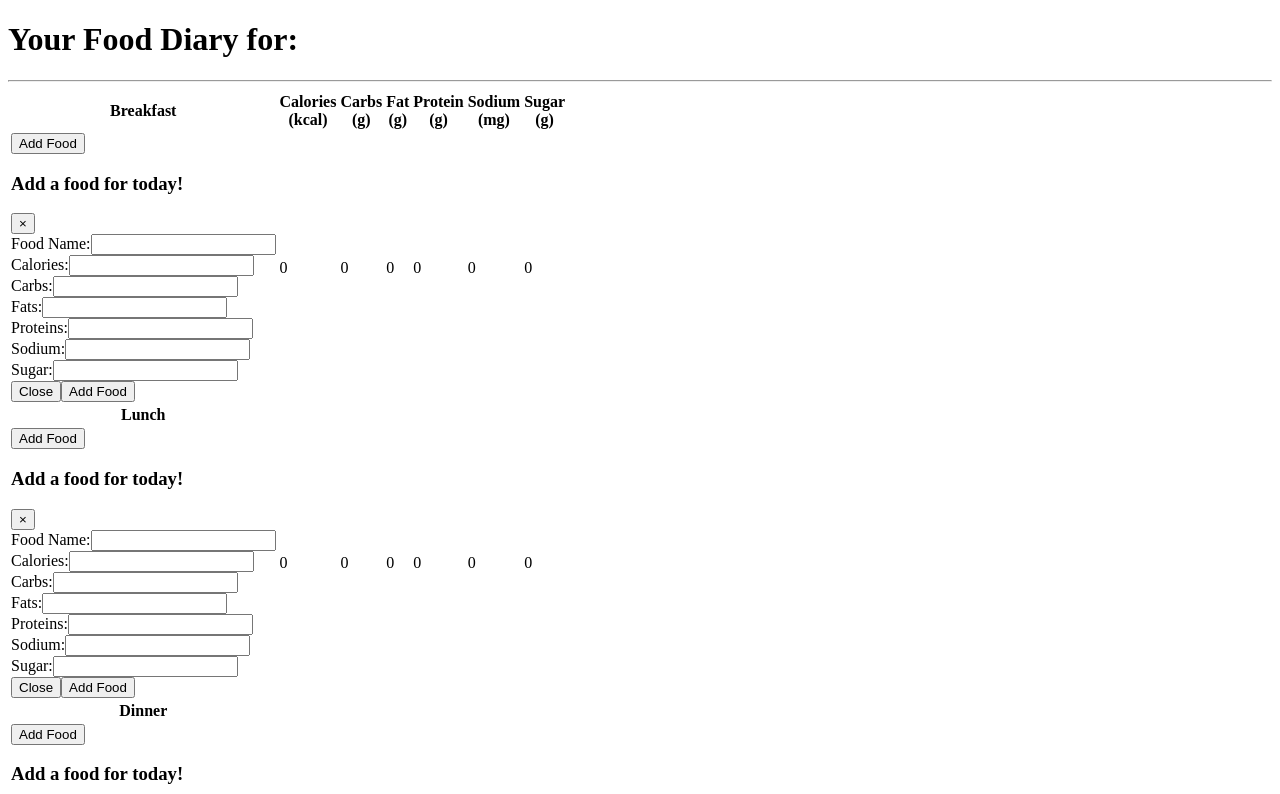
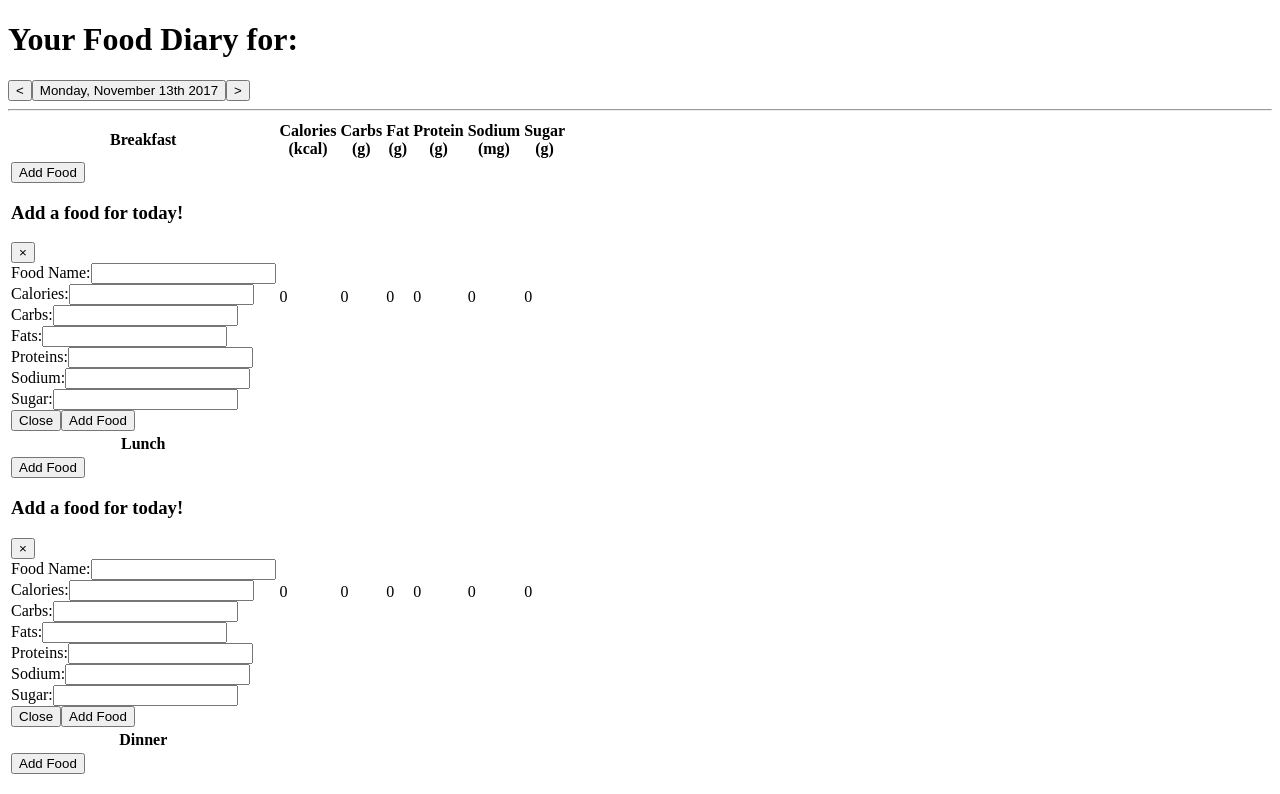
Before and after one commit to junjunparkpark/Fitly, a React app: page / in a window 1280 px wide. Shown: the top 794 px of the page. Built offline with nearby package versions, Linux system fonts and the light colour scheme; the HTML template or start-up script is replaced by a standard one.

Commit message:
Store a single date's foods in the foods.txt file in the database folder. Implement button toggle for changing dates

```diff
--- a/client/src/Components/Diary/Diary.jsx
+++ b/client/src/Components/Diary/Diary.jsx
@@ -3,7 +3,7 @@ import DiaryLog from './DiaryLog.jsx';
 import DiaryLogTotal from './DiaryLogTotal.jsx';
 
 const Diary = ({ currentDay, handleAddFoodSubmit, handleFoodDelete }) => {
-  const { dailyTotal, dailyGoal, Breakfast, Lunch, Dinner, Snacks, water, exercise, notes} = currentDay;
+  const { date, dailyTotal, dailyGoal, Breakfast, Lunch, Dinner, Snacks, water, exercise, notes} = currentDay;
 
   return (
     <div>
@@ -12,6 +12,11 @@ const Diary = ({ currentDay, handleAddFoodSubmit, handleFoodDelete }) => {
 
         <div className="col-md-10">
           <h1>Your Food Diary for:</h1>
+          <div className="btn-group">
+            <button type="button" className="btn btn-primary">{'<'}</button>
+            <button type="button" className="btn btn-primary">{date}</button>
+            <button type="button" className="btn btn-primary">{'>'}</button>
+          </div>
           <hr/>
           <table className="table table-responsive-md table-hover">
             <DiaryLog mealType="Breakfast" data={Breakfast} handleAddFoodSubmit={handleAddFoodSubmit} handleFoodDelete={handleFoodDelete} />
--- a/client/src/index.jsx
+++ b/client/src/index.jsx
@@ -1,12 +1,13 @@
 import React, { Component } from 'react';
 import ReactDOM from 'react-dom';
 import Diary from './Components/Diary/Diary.jsx';
+import moment from 'moment';
 
 class App extends Component {
   constructor() {
     super();
     this.state = {
-      date: Date.now(),
+      date: moment().format('dddd, MMMM Do YYYY'),
       user: '',
       dailyTotal: {
         calories: 0,
@@ -83,7 +84,7 @@ class App extends Component {
   componentDidMount() {
     // Prompt a modal to get goals from user
     // this.setState({
-
+    console.log(this.state.date - 1);
     // })
   }
 
```
Also changed, not shown: database/foods.txt (added).
